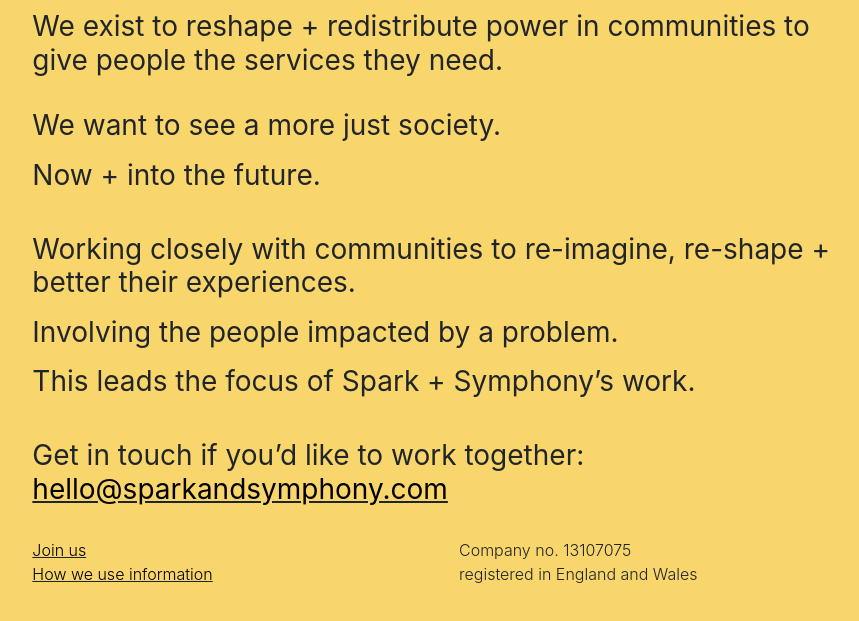
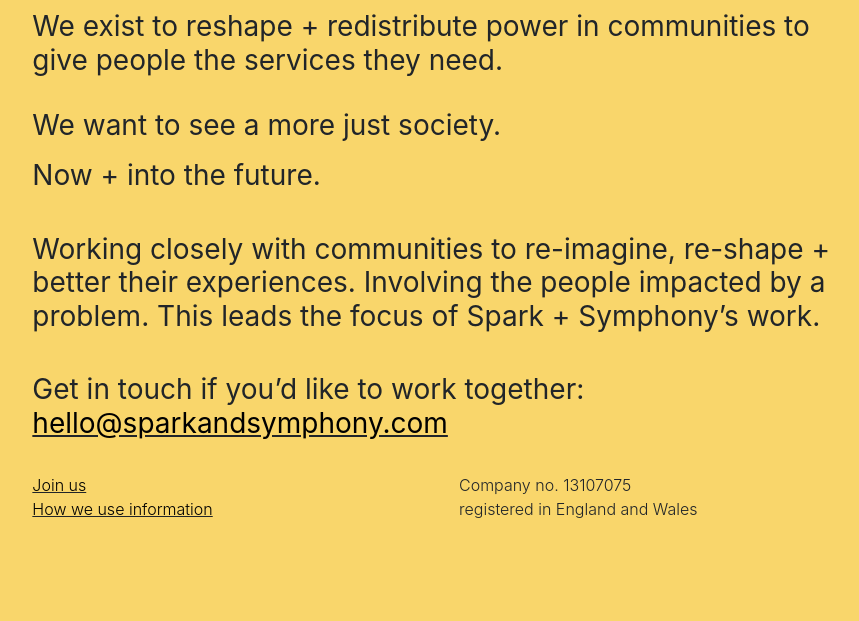
Before and after one commit to afsa-akbar/sparkandsymphony, a website: page index.html in a window 1280 px wide. Shown: the part 137-758 px from the top of the page, without its empty margins (196-1055 px from the left). Drawn offline with Linux system fonts and the light colour scheme.

Commit message:
update format

```diff
--- a/index.html
+++ b/index.html
@@ -54,9 +54,9 @@
                 <h3 class="font-weight-normal">We exist to reshape + redistribute power in communities to give people the services they need.</h3><br>
                 <h3 class="font-weight-normal"><p>We want to see a more just society.</p>
                 <p>Now + into the future.</p></h3><br>
-                <h3 class="font-weight-normal"><p>Working closely with communities to re-imagine, re-shape + better their experiences.</p>
-                <p>Involving the people impacted by a problem.</p>
-                <p>This leads the focus of Spark + Symphony’s work.</p></h3><br>
+                <h3 class="font-weight-normal"><p>Working closely with communities to re-imagine, re-shape + better their experiences.
+                Involving the people impacted by a problem.
+                This leads the focus of Spark + Symphony’s work.</p></h3><br>
                 <h3 class="font-weight-normal">Get in touch if you’d like to work together:<br>
                 <u><a href="mailto:hello@sparkandsymphony.com" style="color:#000000">hello@sparkandsymphony.com</a></u></h3>
                 <br>
```
